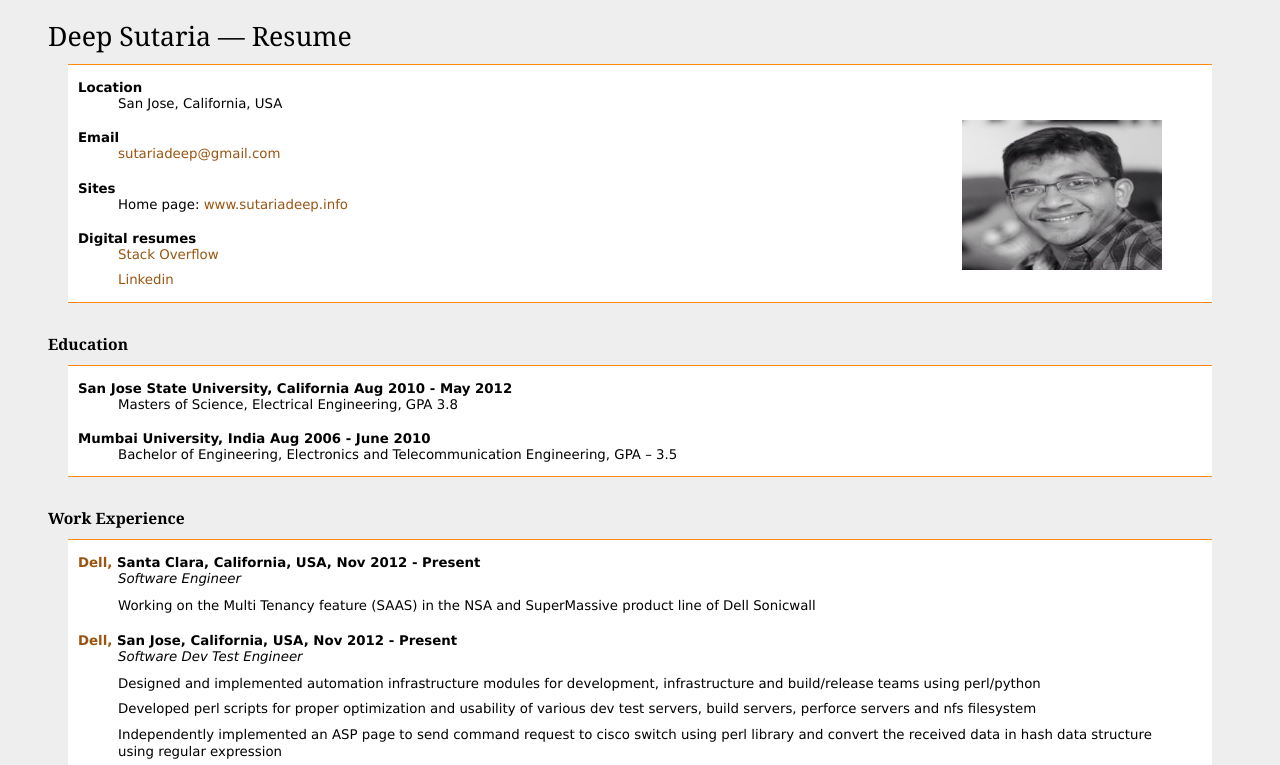
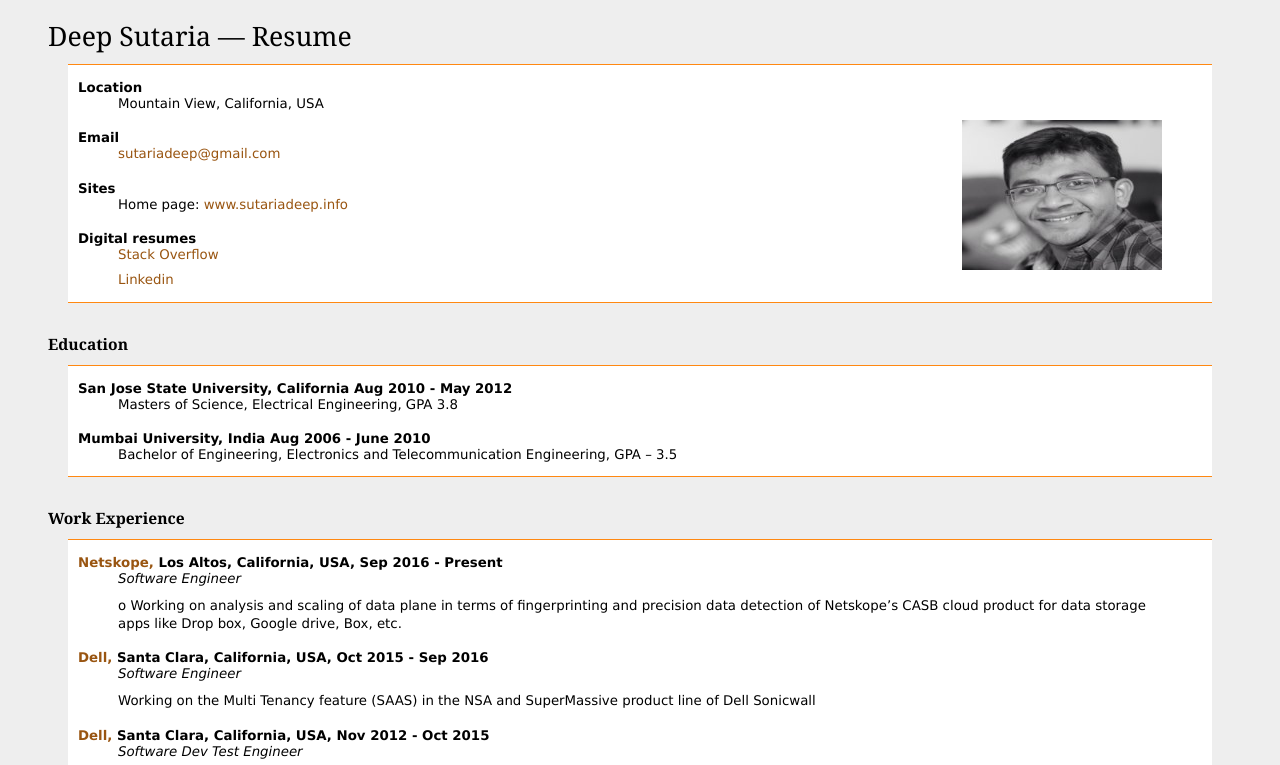
Before and after one commit to sutariadeep/shaily-sutaria.info, a plain HTML site: page resume/index.html in a window 1280 px wide. Shown: the top 765 px of the page. Drawn offline with Linux system fonts and the light colour scheme.

Commit message:
Editing Resume and headlines

```diff
--- a/js/scripts.js
+++ b/js/scripts.js
@@ -22,7 +22,7 @@ window.onload = function() {
     'I\'m Deep',
     'Nice to see you here! 😃',
     'I am passionate about using tech for social good 🌏',
-    'And I am currently working as a Software Engineer at Dell ',
+    'And I am currently working as a Software Engineer at Netskope ',
     'Want to know more about me? <br> Visit my full website <a href = "resume/index.html" target="_blank" href="home/index.html">here</a> 🔍',
     'or email me at sutariadeep[at]gmail.com 📥',
     getCurrentTime(),
--- a/resume/index.html
+++ b/resume/index.html
@@ -34,7 +34,7 @@
 
 <dl>
 <dt>Location</dt>
-<dd>San Jose, California, USA</dd>
+<dd>Mountain View, California, USA</dd>
 <img border="0" src="deep.jpg" alt="Profile picture" style="float:right" width="200" height="150" >
 <dt>Email</dt>
 <dd><a href="mailto:sutariadeep@gmail.com?Subject=Hello" target="_top">sutariadeep@gmail.com</a></dd>
@@ -62,11 +62,15 @@
 <h3>Work Experience</h3>
 
 <dl>
-<dt><a href="http://www.dell.com/" target="_blank">Dell, </a>Santa Clara, California, USA, Nov 2012 - Present </dt>
+<dt><a href="http://www.netskope.com/" target="_blank">Netskope, </a>Los Altos, California, USA, Sep 2016 - Present </dt>
+  <dd class="jobtitle">Software Engineer</dd>
+  <dd>o Working on analysis and scaling of data plane in terms of fingerprinting and precision data detection of Netskope’s CASB cloud product for data storage apps like Drop box, Google drive, Box, etc.
+  </dd>
+<dt><a href="http://www.dell.com/" target="_blank">Dell, </a>Santa Clara, California, USA, Oct 2015 - Sep 2016 </dt>
   <dd class="jobtitle">Software Engineer</dd>
   <dd>Working on the Multi Tenancy feature (SAAS) in the NSA and SuperMassive product line of Dell Sonicwall
   </dd>
-<dt><a href="http://www.dell.com/" target="_blank">Dell, </a>San Jose, California, USA, Nov 2012 - Present </dt>
+<dt><a href="http://www.dell.com/" target="_blank">Dell, </a>Santa Clara, California, USA, Nov 2012 -  Oct 2015</dt>
   <dd class="jobtitle">Software Dev Test Engineer</dd>
   <dd>Designed and implemented automation infrastructure modules for development, infrastructure and build/release teams using perl/python
   </dd>
```
